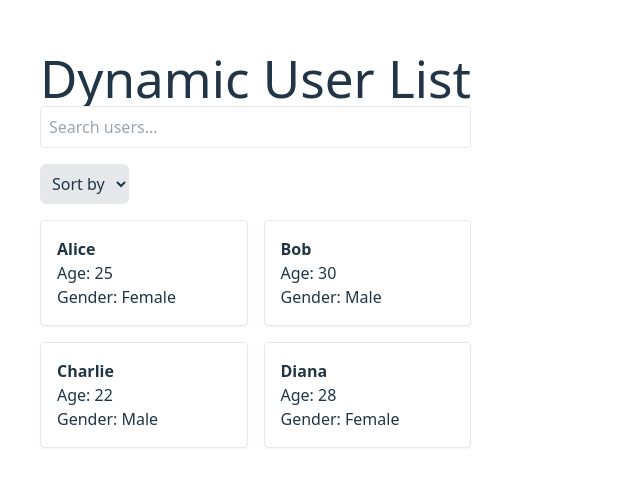
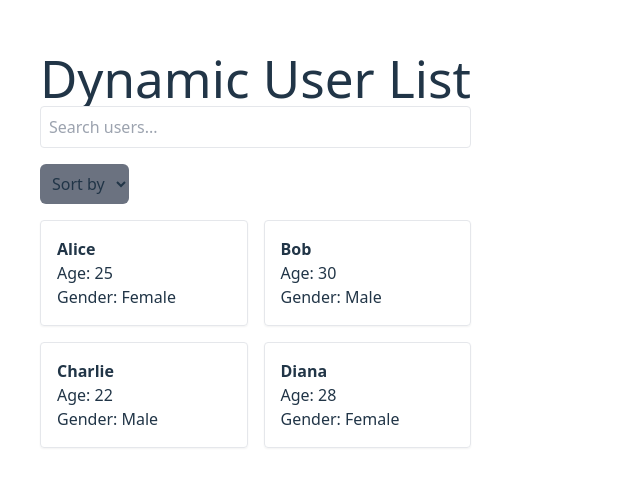
Before and after one commit to shokrullah2023/React-Projects, a React (Vite) app: page / in a window 1280 px wide. Shown: the part 151-638 px from the top of the page, without its empty margins (0-640 px from the left). Built offline with nearby package versions, Linux system fonts and the light colour scheme.

Commit message:
Day 8 Which was Searching, Sorting and rendering user list is completed

```diff
--- a/src/components/Pages/Day8_ListRendering/Day8App.jsx
+++ b/src/components/Pages/Day8_ListRendering/Day8App.jsx
@@ -4,9 +4,7 @@ import UserList from "./components/UserList";
 import mockUsers from "./data/mockUsers";
 import { useState } from "react";
 
-
 export default function Day8App() {
-
   const [searchTerm, setSerachTerm] = useState("");
   const [sortBy, setSortBy] = useState("");
 
@@ -16,12 +14,12 @@ export default function Day8App() {
       user.name.toLowerCase().includes(searchTerm.toLowerCase())
     )
     .sort((a, b) => {
-            if( sortBy === "name") return a.name.localCompare(b.name);
-            if( sortBy === "age") return a.age - b.age;
+      if (sortBy === "name") return a.name.localeCompare(b.name);
+      if (sortBy === "age") return a.age - b.age;
       return 0;
-        })
+    });
 
-    return(
+  return (
     <div className="max-w-2xl mx-auto p-4">
       <h1>Dynamic User List</h1>
       <SearchBar searchTerm={searchTerm} setSearchTerm={setSerachTerm} />
--- a/src/components/Pages/Day8_ListRendering/components/SearchBar.jsx
+++ b/src/components/Pages/Day8_ListRendering/components/SearchBar.jsx
@@ -1,12 +1,11 @@
-
-export default function SearchBar({ searchTerm, onSearch}) {
-    return(
+export default function SearchBar({ searchTerm, setSearchTerm }) {
+  return (
     <input
       type="text"
       value={searchTerm}
-        onChange={(e)=> onSearch(e.target.value)}
+      onChange={(e) => setSearchTerm(e.target.value)}
       placeholder="Search users..."
       className="p-2 border rounded w-full mb-4"
     />
-    )
+  );
 }
--- a/src/components/Pages/Day8_ListRendering/components/SortControl.jsx
+++ b/src/components/Pages/Day8_ListRendering/components/SortControl.jsx
@@ -1,14 +1,13 @@
-
-export default function SortControl({ sortBy, setSortBy }){
+export default function SortControl({ sortBy, setSortBy }) {
   return (
     <select
       value={sortBy}
       onChange={(e) => setSortBy(e.target.value)}
-        className="mb-4 bg-gray-200 p-2 rounded-md"
+      className="mb-4 bg-gray-500 p-2 rounded-md"
     >
       <option value="">Sort by</option>
       <option value="name">Name</option>
       <option value="age">Sort by</option>
     </select>
-    )
+  );
 }
```
Lines whose indentation alone changed are shown as unchanged.
